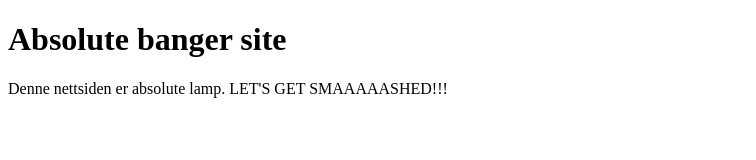
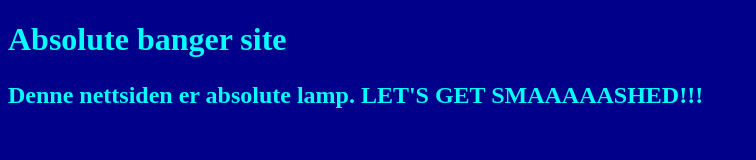
Before and after one commit to Strawberry312323/GIT, a plain HTML site: page Index.html in a window 1280 px wide. Shown: the whole page, without its empty margins (0-756 px from the left). Drawn offline with Linux system fonts and the light colour scheme.

Commit message:
La til en gitignore fil og en stylehseet til filene. Har også forandret på siden

```diff
--- a/Index.html
+++ b/Index.html
@@ -4,6 +4,8 @@
     <meta charset="UTF-8">
     <meta name="viewport" content="width=device-width, initial-scale=1.0">
     <title>GitFile</title>
+    <link rel="stylesheet" href="Styles.css">
+    <link rel="icon" type="image/lamp" href="../GIT/Images/Absolute lamp.png">
 </head>
 <body>
     <h1>Absolute banger site</h1>
--- /dev/null
+++ b/Styles.css
@@ -0,0 +1,12 @@
+body {
+    background-color: darkblue;
+}
+h1 {
+    color: cyan;
+    font-weight: bold;
+}
+p {
+    color: cyan;
+    font-size: x-large;
+    font-weight: bold;
+}
```
Also changed, not shown: Images/Absolute lamp.png (added), Images/Skjermbilde 2025-10-14 093815.png (added), tekst.txt (deleted), 2 other files.
